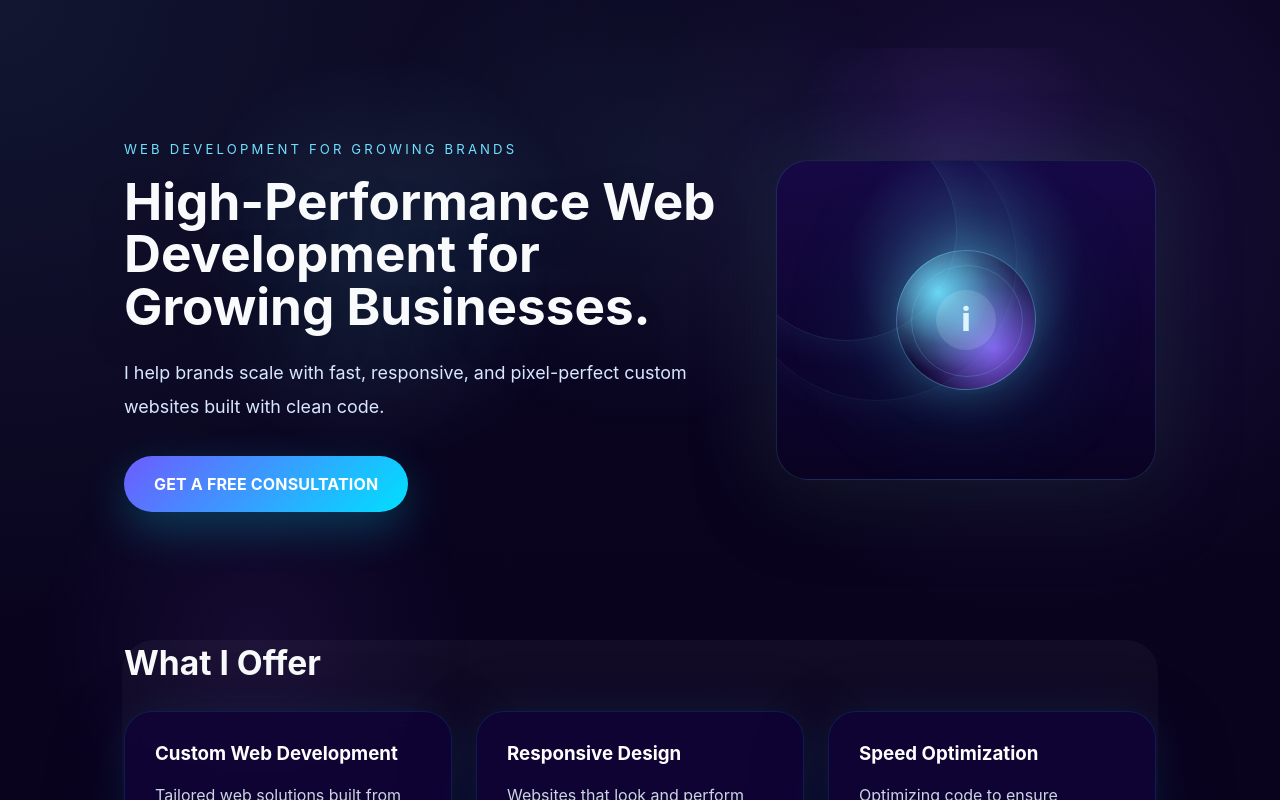
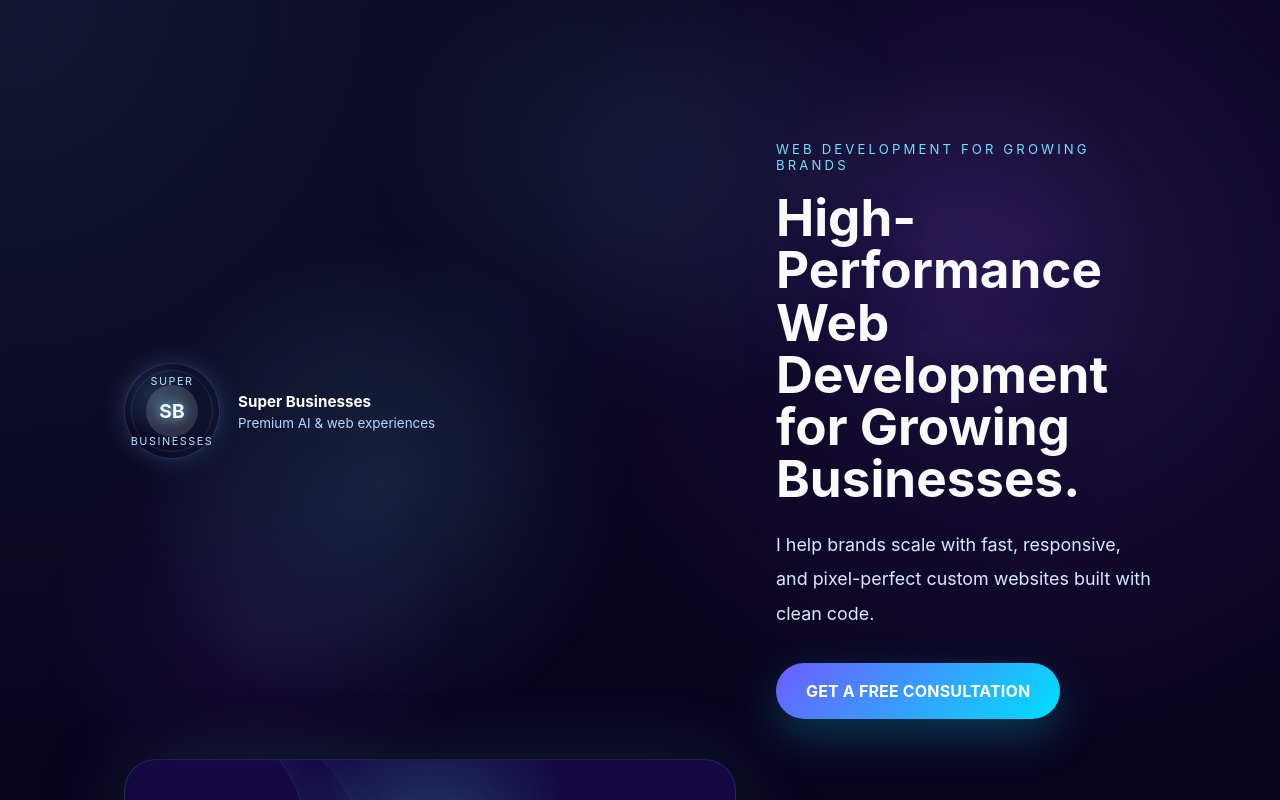
Before and after one commit to jigneshvalmik52-sys/Super-website-1, a Next.js app: page / in a window 1280 px wide. Shown: the top 800 px of the page. Built offline with nearby package versions, Linux system fonts and the light colour scheme.

Commit message:
Add Super Businesses logo and enhance neon hero design

```diff
--- a/app/globals.css
+++ b/app/globals.css
@@ -66,6 +66,87 @@
   pointer-events: none;
   background: radial-gradient(circle at 25% 40%, rgba(112, 224, 255, 0.12), transparent 25%),
     radial-gradient(circle at 80% 20%, rgba(139, 92, 246, 0.14), transparent 18%);
+}
+
+.brand-line {
+  display: flex;
+  align-items: center;
+  gap: 18px;
+  margin-bottom: 24px;
+  position: relative;
+  z-index: 1;
+}
+
+.logo-round {
+  position: relative;
+  width: 96px;
+  height: 96px;
+  border-radius: 50%;
+  border: 1px solid rgba(112, 224, 255, 0.18);
+  background: radial-gradient(circle at 35% 35%, rgba(112, 224, 255, 0.18), transparent 46%);
+  display: grid;
+  place-items: center;
+  box-shadow: 0 0 28px rgba(112, 224, 255, 0.16), 0 0 12px rgba(139, 92, 246, 0.12);
+}
+
+.logo-round::before {
+  content: "";
+  position: absolute;
+  inset: 6px;
+  border-radius: 50%;
+  border: 1px solid rgba(112, 224, 255, 0.12);
+}
+
+.logo-round-top,
+.logo-round-bottom {
+  position: absolute;
+  width: 100%;
+  text-align: center;
+  font-size: 0.68rem;
+  letter-spacing: 0.14em;
+  text-transform: uppercase;
+  color: #b5e5ff;
+}
+
+.logo-round-top {
+  top: 10px;
+}
+
+.logo-round-bottom {
+  bottom: 10px;
+}
+
+.logo-center {
+  position: relative;
+  z-index: 1;
+  width: 52px;
+  height: 52px;
+  border-radius: 50%;
+  background: rgba(255, 255, 255, 0.14);
+  color: #f8fafc;
+  display: grid;
+  place-items: center;
+  font-size: 1.2rem;
+  font-weight: 700;
+  text-shadow: 0 0 12px rgba(112, 224, 255, 0.9);
+}
+
+.logo-copy {
+  display: flex;
+  flex-direction: column;
+}
+
+.logo-name {
+  margin: 0;
+  font-size: 0.95rem;
+  font-weight: 700;
+  color: #ffffff;
+}
+
+.logo-tag {
+  margin: 4px 0 0;
+  font-size: 0.84rem;
+  color: #b6d9ff;
 }
 
 .hero-copy {
--- a/app/page.tsx
+++ b/app/page.tsx
@@ -2,6 +2,18 @@
   return (
     <main className="container">
       <section className="hero">
+        <div className="brand-line">
+          <div className="logo-round" aria-label="Super Businesses logo">
+            <span className="logo-round-top">Super</span>
+            <span className="logo-round-bottom">Businesses</span>
+            <div className="logo-center">SB</div>
+          </div>
+          <div className="logo-copy">
+            <p className="logo-name">Super Businesses</p>
+            <p className="logo-tag">Premium AI & web experiences</p>
+          </div>
+        </div>
+
         <div className="hero-copy">
           <p className="eyebrow">Web Development for Growing Brands</p>
           <h1>High-Performance Web Development for Growing Businesses.</h1>
```
